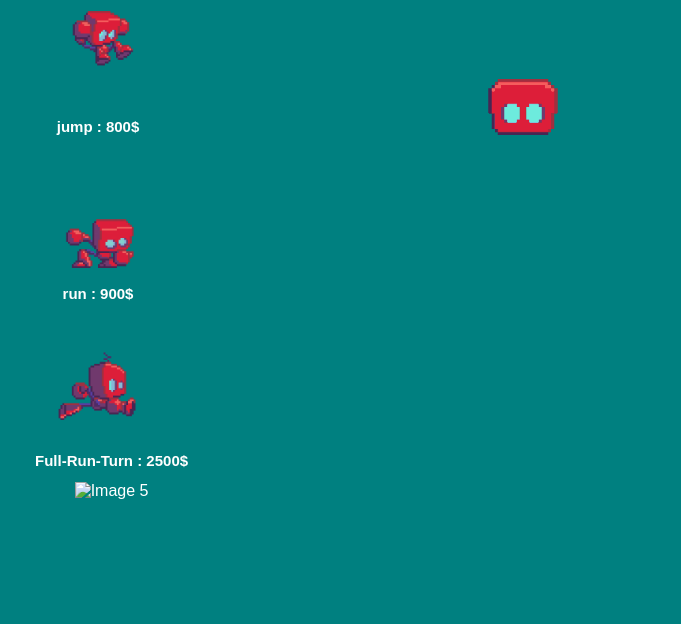
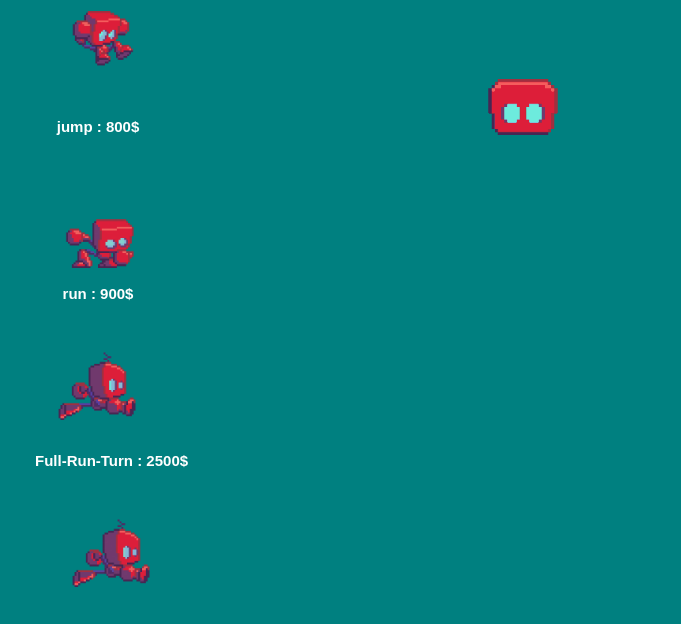
Before and after one commit to Faaay80/faybot.git.io, a plain HTML site: page index.html in a window 1280 px wide. Shown: the part 298-922 px from the top of the page, without its empty margins (108-789 px from the left). Before the commit the page ends 816 px from the top, so only its background shows below. Drawn offline with Linux system fonts and the light colour scheme; the site is published under a folder, as on GitHub Pages, so addresses that start at the root find nothing.

Commit message:
index.html

```diff
--- a/index.html
+++ b/index.html
@@ -47,7 +47,7 @@
 
         <div id="speed">
             <h2>Full-Run-Turn <span class="price">: 2500$</span></h2>
-            <img src="/img/Full-Run-Turn.gif" alt="Image 5">
+            <img src="./img/Full-Run-Turn.gif" alt="Image 5">
         </div>
     </div>
 
```
